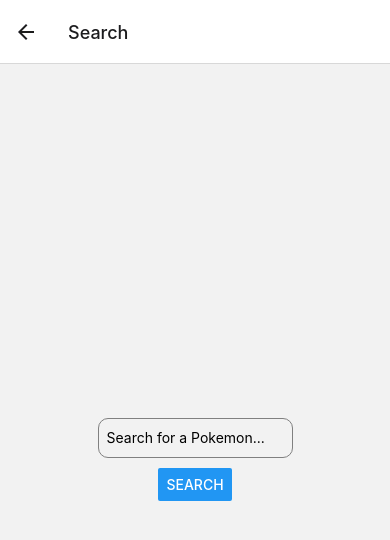
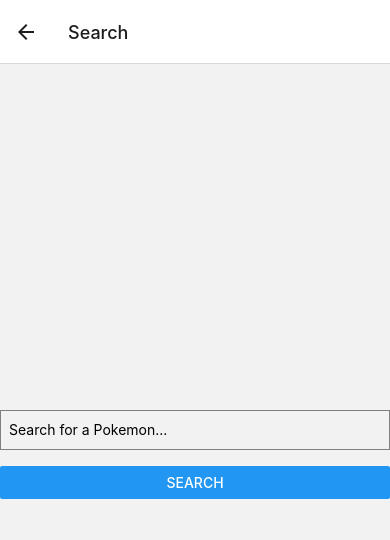
Before and after one commit to ComputerScienceWarrior/poke-info, a React Native app: screen /Search in a window 390 px wide. Shown: the top 540 px of the page. Built offline with nearby package versions, Linux system fonts and the light colour scheme.

Commit message:
adds styling for error

```diff
--- a/components/Screens/SearchScreen/styles.js
+++ b/components/Screens/SearchScreen/styles.js
@@ -1,24 +1,22 @@
 import { StyleSheet } from "react-native";
 
 const Styles = StyleSheet.create({
+    container: {
+        flex: 1,
+        justifyContent: 'center',
+        padding: 16,
+    },
     input: {
         height: 40,
         borderColor: 'gray',
         borderWidth: 1,
-        borderRadius: 10,
-        width: '50%',
+        marginBottom: 16,
         paddingHorizontal: 8,
-        margin: 10,
     },
-    container: {
-        display: 'flex',
-        flex: 1,
-        justifyContent: 'center',
-        alignItems: 'center'
+    error: {
+        color: 'red',
+        marginTop: 16,
     },
-    searchButton: {
-        width: '200'
-    }
 });
 
 export default Styles;
```
